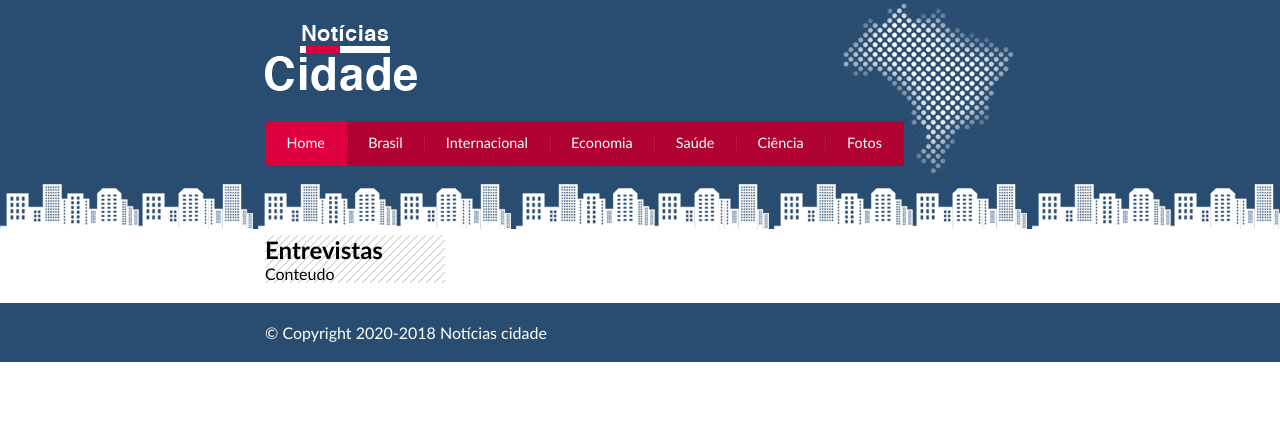
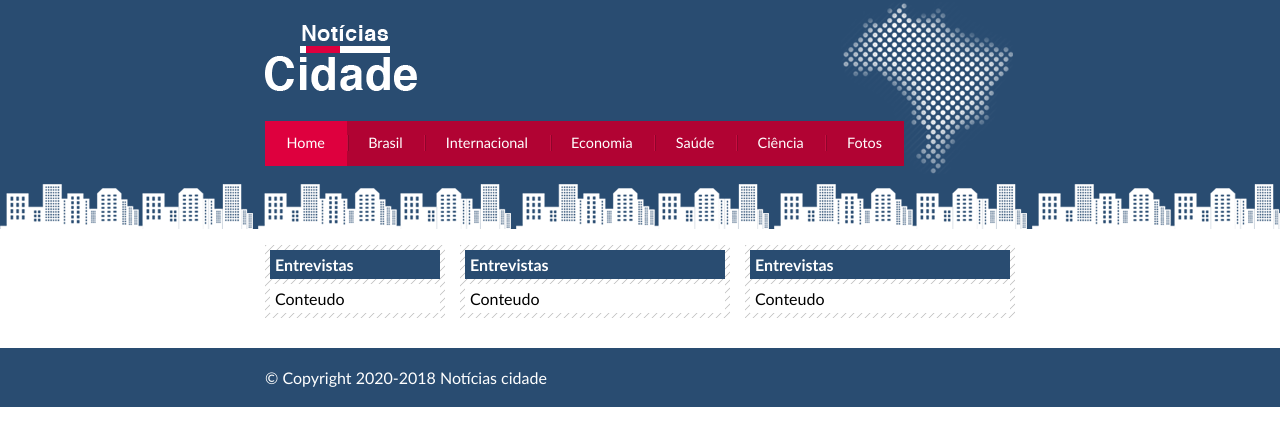
Before and after one commit to Everton-Victor/Noticias-Cidade, a plain HTML site: page index.html in a window 1280 px wide. Drawn offline with Linux system fonts and the light colour scheme.

Commit message:
Criado o estilo das caixas

```diff
--- a/css/estilo.css
+++ b/css/estilo.css
@@ -118,6 +118,22 @@
 /*Configurando Caixa */
 .caixa {
 	background: #F3F3F3 url(../img/fundo-caixa.png);
+	margin: 10px 0;
+	padding: 5px;
+
+}
+
+h2 {
+	font-size: 1em;
+	background: #294C71;
+	color: #FFF;
+	padding: 5px;
+}
+
+.caixa-conteudo {
+	background: #FFF;
+	padding: 5px;
+	margin-top: 5px;
 }
 
 /*Configurando Rodape*/
--- a/index.html
+++ b/index.html
@@ -22,11 +22,21 @@
 
 			<div id="conteudo">
 				<div id="conteudo-primario">
-
+					<div class="caixa">
+						<h2>Entrevistas</h2>
+						<div class="caixa-conteudo">
+							Conteudo
+						</div>
+					</div>
 				</div>
 
 				<div id="conteudo-secundario">
-
+					<div class="caixa">
+						<h2>Entrevistas</h2>
+						<div class="caixa-conteudo">
+							Conteudo
+						</div>
+					</div>
 				</div>
 
 				<div id="barra-lateral">
```
